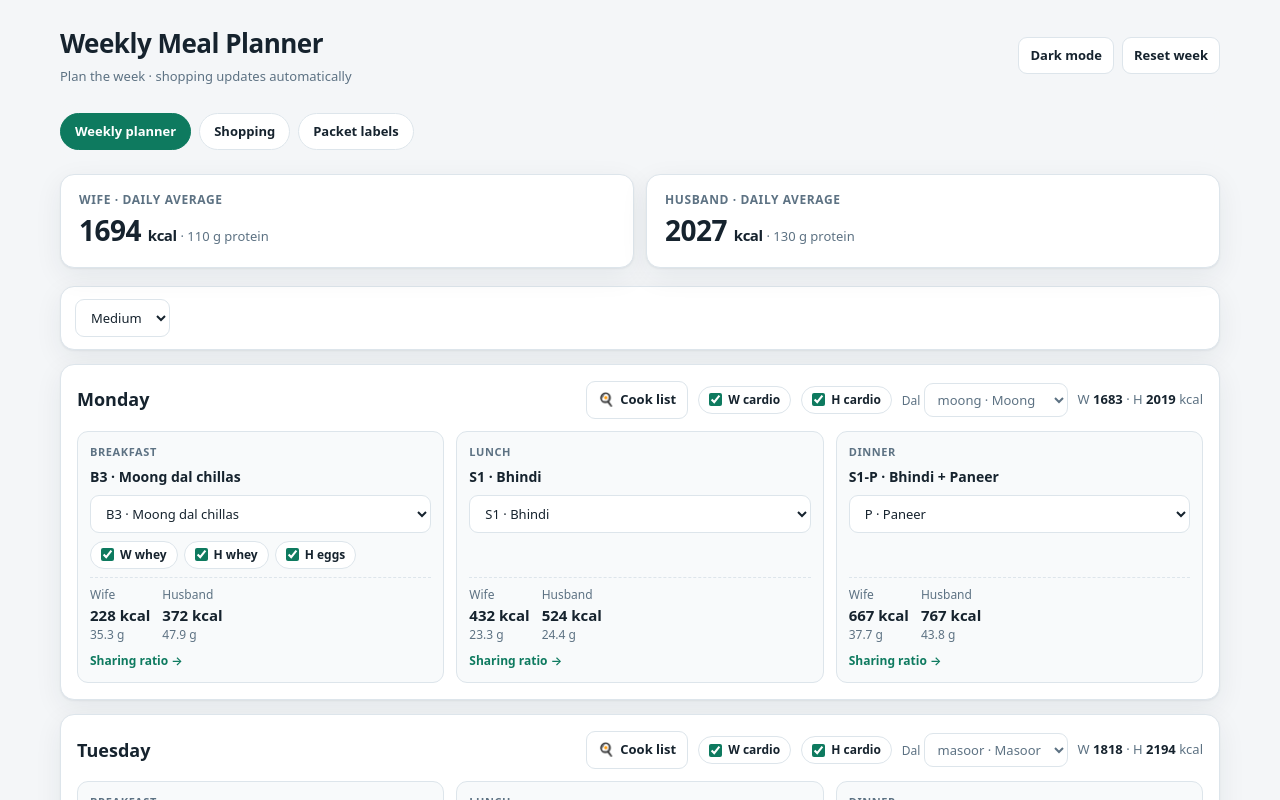
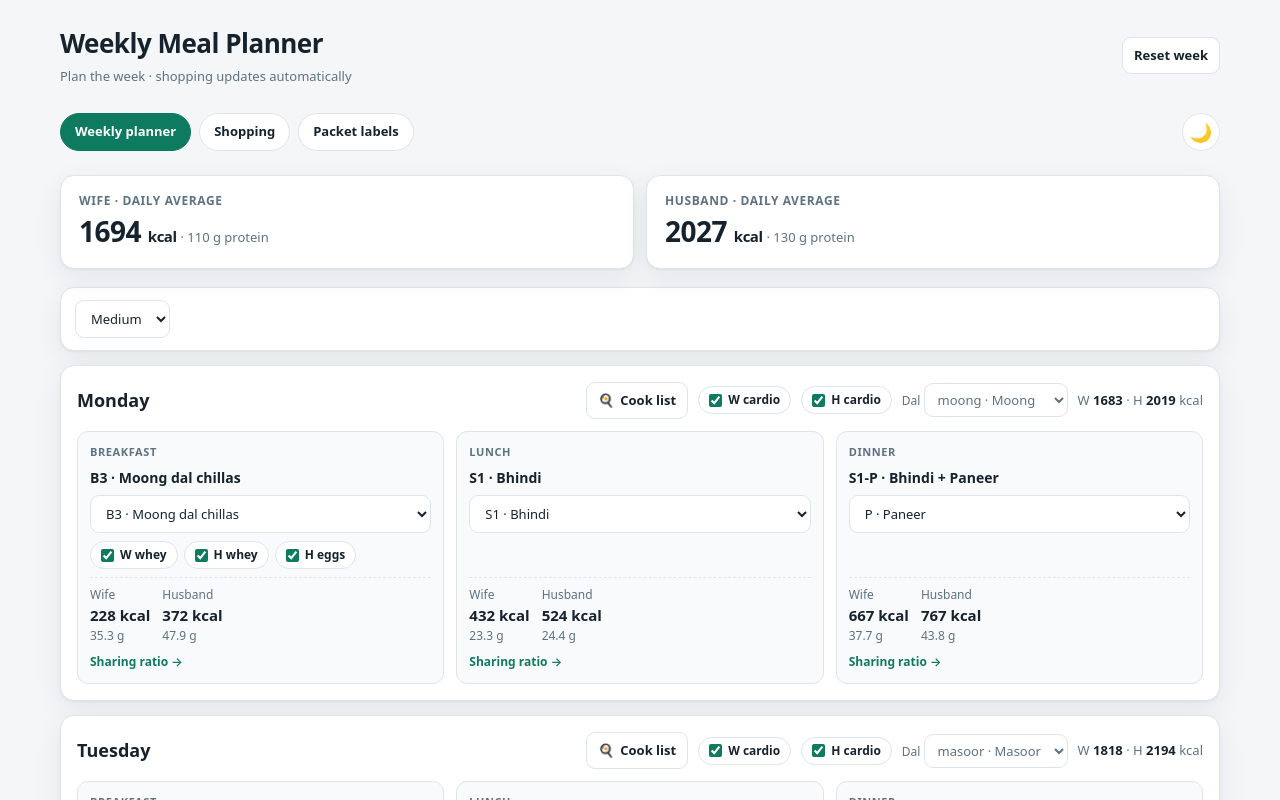
Before and after one commit to rohan-patnaik/m, a plain HTML site: page index.html in a window 1280 px wide. Shown: the top 800 px of the page. Drawn offline with Linux system fonts and the light colour scheme.

Commit message:
Sun/moon theme toggle in sticky navbar

```diff
--- a/index.html
+++ b/index.html
@@ -36,6 +36,7 @@ button.primary{background:var(--accent);border-color:var(--accent);color:var(--a
 .tabs{position:sticky;top:0;z-index:5;display:flex;gap:8px;padding:10px 0;background:color-mix(in srgb,var(--bg) 88%,transparent);backdrop-filter:blur(8px)}
 .tabs a{text-decoration:none;padding:8px 14px;border:1px solid var(--line);border-radius:999px;background:var(--paper);font-weight:650;font-size:13px;color:var(--ink)}
 .tabs a.active{background:var(--accent);border-color:var(--accent);color:var(--accent-ink)}
+.tabs .theme-toggle{margin-left:auto;border-radius:999px;width:38px;height:38px;padding:0;font-size:18px;line-height:1;display:inline-flex;align-items:center;justify-content:center}
 .stats{display:grid;grid-template-columns:1fr 1fr;gap:12px;margin:14px 0 18px}
 .stat{background:var(--paper);border:1px solid var(--line);border-radius:var(--radius);box-shadow:var(--shadow);padding:16px 18px}
 .stat .who{font-size:12px;font-weight:700;color:var(--muted);text-transform:uppercase;letter-spacing:.6px}
@@ -89,7 +90,6 @@ footer{color:var(--muted);font-size:12px;margin-top:22px}
       <p class="sub">Plan the week · shopping updates automatically</p>
     </div>
     <div class="tools">
-      <button id="themeBtn">Dark mode</button>
       <button id="resetBtn">Reset week</button>
     </div>
   </header>
@@ -98,6 +98,7 @@ footer{color:var(--muted);font-size:12px;margin-top:22px}
     <a href="#planner" class="active">Weekly planner</a>
     <a href="#shopping">Shopping</a>
     <a href="#labels">Packet labels</a>
+    <button id="themeBtn" class="theme-toggle" aria-label="Switch to dark mode" title="Toggle light / dark mode">🌙</button>
   </nav>
 
   <div class="stats" id="stats"></div>
@@ -323,7 +324,7 @@ function cookCard(i){
 }
 function render(){
   document.documentElement.dataset.theme=state.theme;
-  $('#themeBtn').textContent=state.theme==='light'?'Dark mode':'Light mode';
+  const tb=$('#themeBtn');tb.textContent=state.theme==='light'?'🌙':'☀️';tb.setAttribute('aria-label',state.theme==='light'?'Switch to dark mode':'Switch to light mode');
   // stats
   const avg=p=>state.days.reduce((a,_,i)=>{const t=daily(i,p).total;return{k:a.k+t.k/7,p:a.p+t.p/7};},{k:0,p:0});
   const w=avg('w'),h=avg('h');
```
